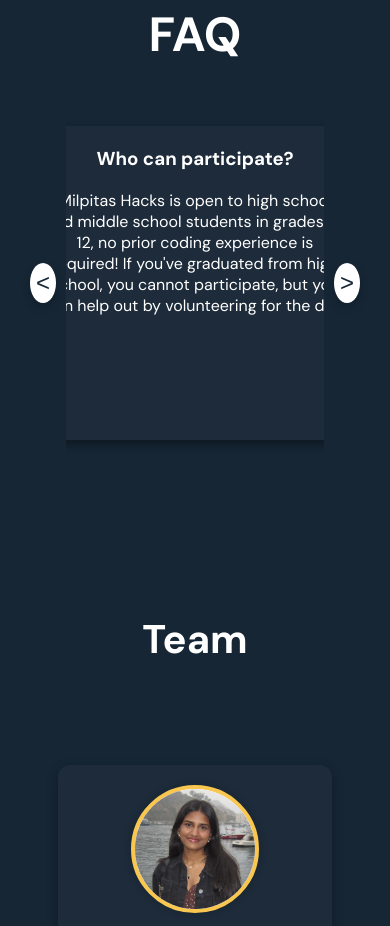
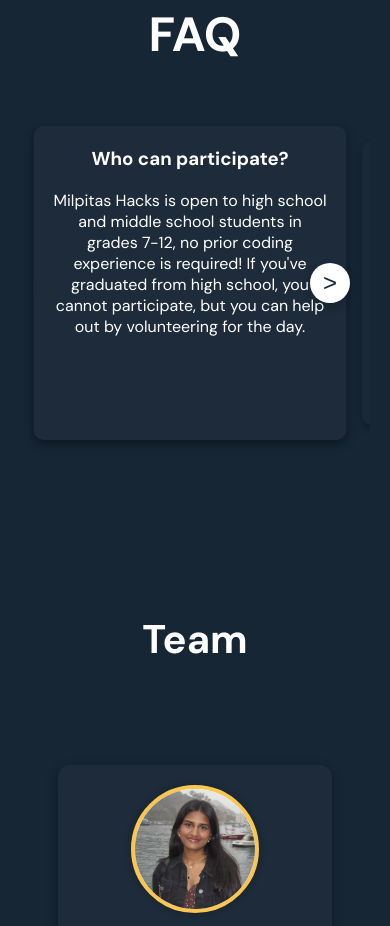
Before and after one commit to ahlberhtthranh/milpitashacks-25, a website built with Vite: page index.html in a window 390 px wide. Shown: the part 8234-9160 px from the top of the page. Built offline with nearby package versions, Linux system fonts and the light colour scheme.

Commit message:
Update style.css

```diff
--- a/src/style.css
+++ b/src/style.css
@@ -1246,3 +1246,23 @@
   color: white;
   margin-top: 5px;
 }
+
+@media screen and (max-width: 825px) {
+
+  .faq-card {
+    width: 70vw;
+    margin: 0 auto;
+  }
+
+  .arrow-btn {
+    position: absolute;
+    top: 50%;
+    transform: translateY(-50%);
+  }
+  .faq-left-arrow {
+    left: 10px;
+  }
+  .faq-right-arrow {
+    right: 10px;
+  }
+}
```
